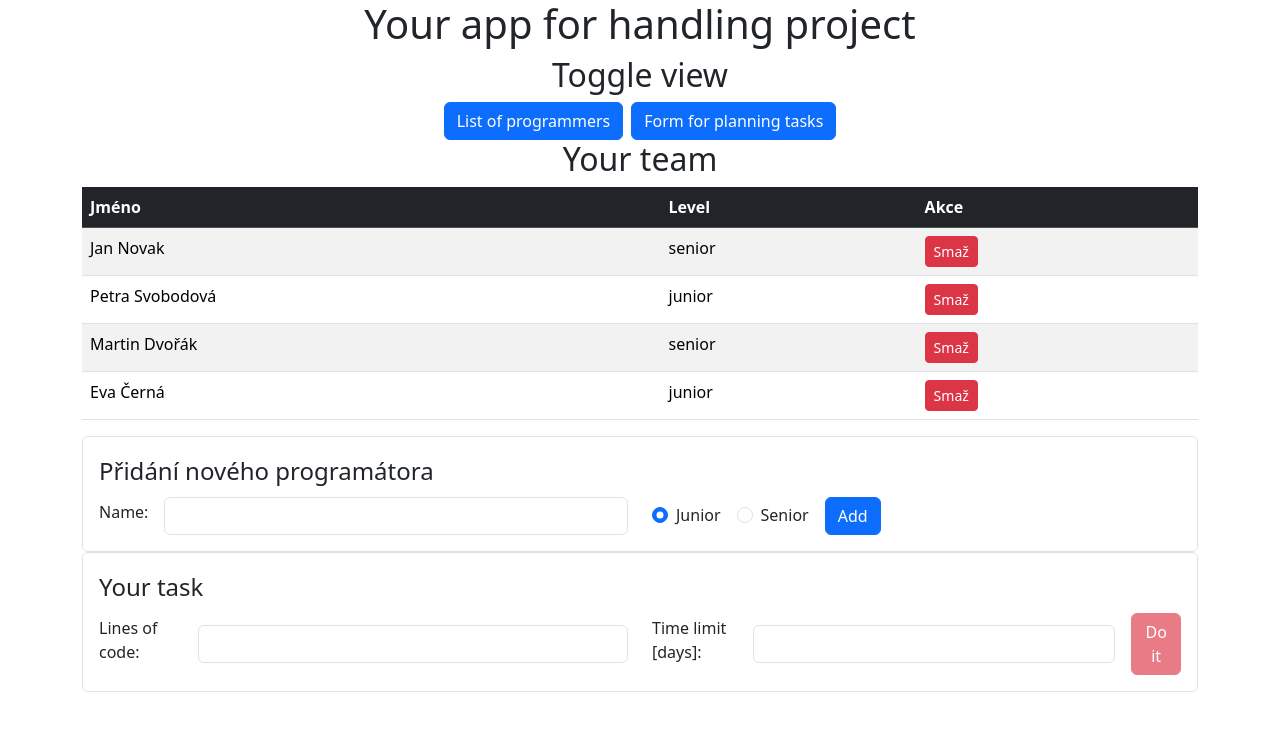
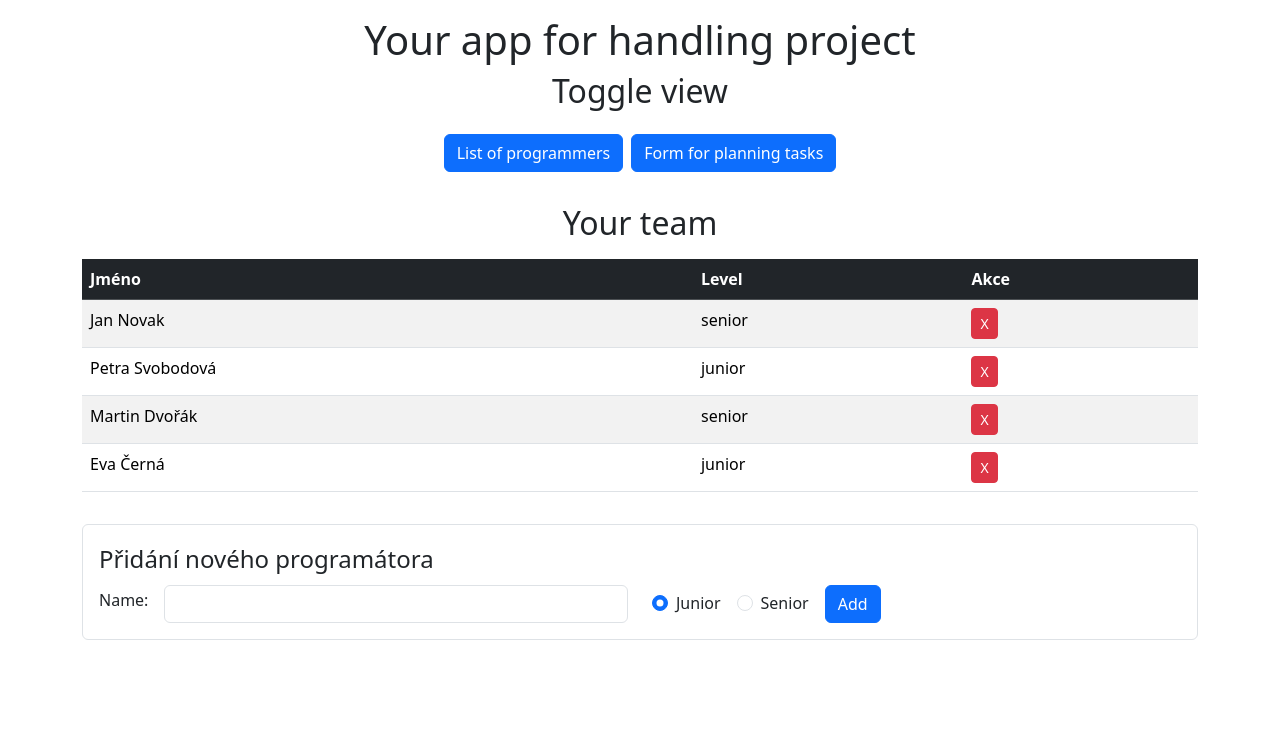
Before and after one commit to jardarik/prog-task-planner, a React (Vite) app: page / in a window 1280 px wide. Shown: the top 730 px of the page. Built offline with nearby package versions, Linux system fonts and the light colour scheme.

Commit message:
backup-09

```diff
--- a/src/App.jsx
+++ b/src/App.jsx
@@ -8,6 +8,7 @@ import FormProject from "./components/FormProject";
 
 function App() {
   const [teamData, setTeamData] = useState(jsonData);
+  const [showForm, setShowForm] = useState("form-add");
   // const [newProg, setNewProg] = useState("");
 
   const handleDelete = (idToDel) => {
@@ -29,32 +30,54 @@ function App() {
     ];
     setTeamData(temp);
   };
+
+  const handleOnClick = (event) => {
+    if (event.target.id === "btn-add") {
+      setShowForm("form-add");
+    } else if (event.target.id === "btn-project") {
+      setShowForm("form-project");
+    }
+  };
+
   return (
     <div className="container">
       {/* hlavička */}
-      <div className="row text-center">
+      <div className="row text-center my-3">
         <div className="h1">Your app for handling project</div>
         <div className="h2">Toggle view</div>
       </div>
       {/* navigace  */}
-      <div className="row">
+      <div className="row my-3">
         <div className="d-flex gap-2 flex justify-content-center">
-          <button type="button" className="btn btn-primary">
+          <button
+            type="button"
+            className="btn btn-primary"
+            name="btn-add"
+            id="btn-add"
+            onClick={handleOnClick}
+          >
             List of programmers
           </button>
-          <button type="button" className="btn btn-primary">
+          <button
+            type="button"
+            className="btn btn-primary"
+            name="btn-project"
+            id="btn-project"
+            onClick={handleOnClick}
+          >
             Form for planning tasks
           </button>
         </div>
       </div>
       {/* Team list and formadd */}
-      <div className="row">
-        <TeamList data={teamData} handleDelete={handleDelete} />
-        <FormAdd handleAddProg={handleAddProg} />
-      </div>
-      {/* Project planning */}
-      <div className="row">
-        <FormProject data={teamData} />
+      <div className="row my-3">
+        {showForm === "form-add" && (
+          <>
+            <TeamList data={teamData} handleDelete={handleDelete} />
+            <FormAdd handleAddProg={handleAddProg} />
+          </>
+        )}
+        {showForm === "form-project" && <FormProject data={teamData} />}
       </div>
     </div>
   );
--- a/src/components/FormProject.jsx
+++ b/src/components/FormProject.jsx
@@ -18,6 +18,7 @@ function FormProject({ data }) {
     if (totalLinesPerDay >= lines / days) {
       setIsApproved(true);
       console.log("Plán je schválený");
+      alert("Plán je splněn.");
     } else {
       setIsApproved(false);
       console.log("Plán není schválený");
@@ -48,7 +49,6 @@ function FormProject({ data }) {
   }, [lines, days, data]);
 
   return (
-    <div className="container">
     <form>
       <fieldset className="border rounded p-3">
         <legend>Your task</legend>
@@ -63,7 +63,7 @@ function FormProject({ data }) {
             </label>
             <input
               type="number"
-                className="form-control"
+              className="form-control w-25"
               name="lines"
               id="lines"
               onChange={handleChange}
@@ -76,7 +76,7 @@ function FormProject({ data }) {
             </label>
             <input
               type="number"
-                className="form-control"
+              className="form-control w-25"
               name="days"
               id="days"
               onChange={handleChange}
@@ -86,7 +86,7 @@ function FormProject({ data }) {
               type="button"
               className={`btn ${
                 isApproved === true ? "btn-success" : "btn-danger disabled"
-                }`}
+              } ms-5 me-5`}
               onClick={handleOnClick}
               id="doit"
               name="doit"
@@ -97,7 +97,6 @@ function FormProject({ data }) {
         </div>
       </fieldset>
     </form>
-    </div>
   );
 }
 
--- a/src/components/TeamList.jsx
+++ b/src/components/TeamList.jsx
@@ -4,8 +4,8 @@ function TeamList({ data, handleDelete }) {
   return (
     <div className="container">
       <div className="row">
-        <div className="h2 text-center">Your team</div>
-        <div className="table-responsive rounded-3 overflow-hidden">
+        <div className="h2 text-center my-3">Your team</div>
+        <div className="table-responsive rounded-3 overflow-hidden mb-3">
           <table className="table table-striped table-hover">
             <thead className="table-dark">
               <tr>
@@ -24,7 +24,7 @@ function TeamList({ data, handleDelete }) {
                       className="btn btn-danger btn-sm"
                       onClick={() => handleDelete(item.id)}
                     >
-                      Smaž
+                      X
                     </button>
                   </td>
                 </tr>
```
Lines whose indentation alone changed are shown as unchanged.
